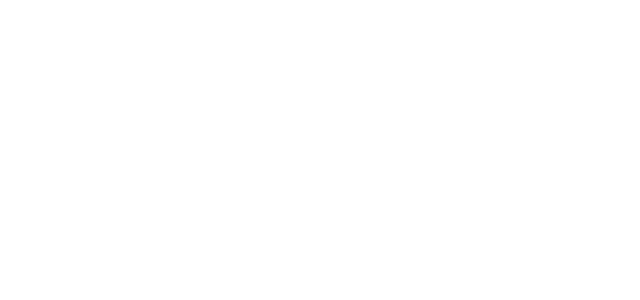
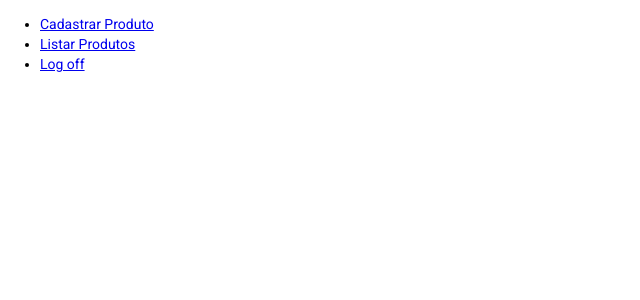
Before and after one commit to MouraRafael/atividade3-v1, an Angular app: page / in a window 1280 px wide. Shown: the top 300 px of the page, without its empty margins (0-640 px from the left). Built offline with nearby package versions, Linux system fonts and the light colour scheme.

Commit message:
feat: base cabecalho

```diff
--- a/src/app/app.component.html
+++ b/src/app/app.component.html
@@ -1,2 +1,21 @@
-
-<router-outlet></router-outlet>
+<!DOCTYPE html>
+<html lang="en">
+<head>
+  <meta charset="UTF-8">
+  <meta http-equiv="X-UA-Compatible" content="IE=edge">
+  <meta name="viewport" content="width=device-width, initial-scale=1.0">
+  <title>Controle de Estoque</title>
+</head>
+<body>
+  <header>
+    <nav>
+      <ul>
+        <li><a href="estoque/cadastro">Cadastrar Produto</a></li>
+        <li><a href="estoque/listar">Listar Produtos</a></li>
+        <li><a href="#">Log off</a></li>
+      </ul>
+    </nav>
+  </header>
+  <router-outlet></router-outlet>
+</body>
+</html>
```
